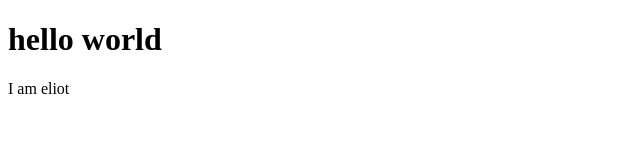
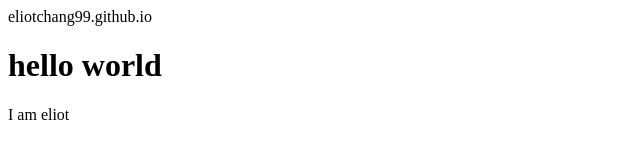
Before and after one commit to eliotchang99/eliotchan99.github.io, a plain HTML site: page index.html in a window 1280 px wide. Shown: the whole page, without its empty margins (0-640 px from the left). Drawn offline with Linux system fonts and the light colour scheme.

Commit message:
Update index.html

```diff
--- a/index.html
+++ b/index.html
@@ -1,7 +1,10 @@
 <!DOCTYPE HTML>
 <html>
+	<head>
+		eliotchang99.github.io
+	</head>
 	<body>
 		<h1>hello world</h1>
-		<body>I am eliot</body>
+		<p>I am eliot</p>
 	</body>
 </html>
```
